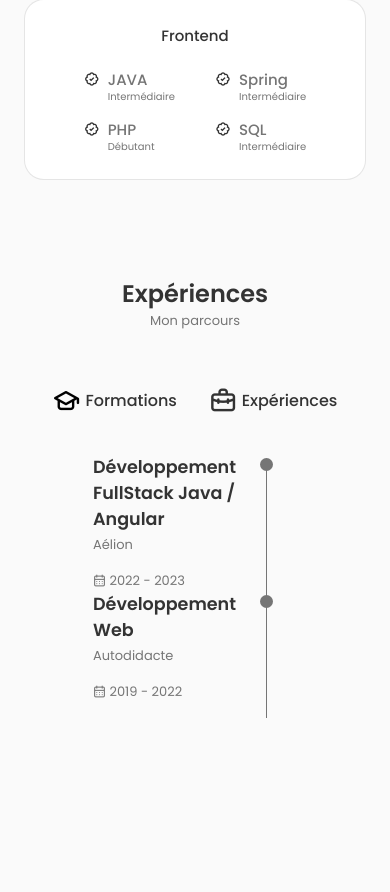
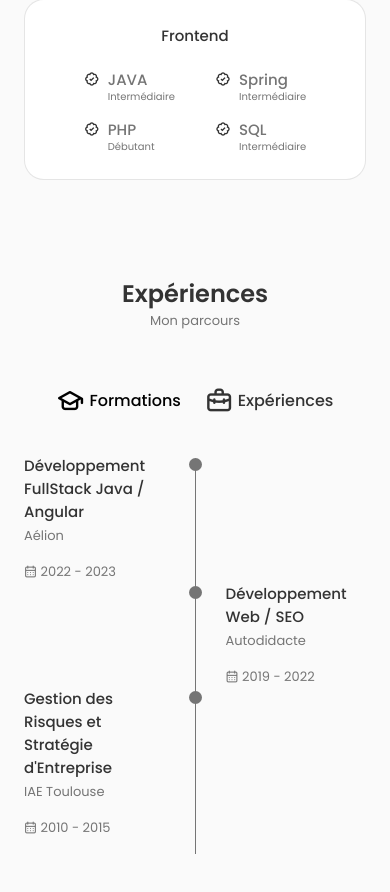
Before and after one commit to Madjerx/react-portfolio, a React (Create React App) app: page / in a window 390 px wide. Shown: the part 1816-2708 px from the top of the page. Before the commit the page ends 2630 px from the top, so only its background shows below. Built offline with nearby package versions, Linux system fonts and the light colour scheme.

Commit message:
end of experiences component

```diff
--- a/src/components/about/about.css
+++ b/src/components/about/about.css
@@ -85,7 +85,3 @@
     margin-bottom: 2rem;
   }
 }
-
-/* For small devices */
-@media screen and (max-width: 350px) {
-}
--- a/src/components/experiences/Experiences.jsx
+++ b/src/components/experiences/Experiences.jsx
@@ -1,7 +1,12 @@
-import React from "react";
+import React, { useState } from "react";
 import "./experiences.css";
 
 const Experiences = () => {
+  const [toggleState, setToggleState] = useState(1);
+
+  const toggleTab = (index) => {
+    setToggleState(index);
+  };
   return (
     <section className="exp section" id="about">
       <h2 className="section__title">Expériences</h2>
@@ -9,21 +14,41 @@ const Experiences = () => {
 
       <div className="exp__container container">
         <div className="exp__tabs">
-          <div className="exp__button button--flex">
-            <i className="uil uil-graduation-cap exp__active exp__icon"></i>{" "}
-            Formations
+          <div
+            className={
+              toggleState === 1
+                ? "exp__button exp__active button--flex"
+                : "exp__button button--flex"
+            }
+            onClick={() => toggleTab(1)}
+          >
+            <i className="uil uil-graduation-cap exp__icon"></i> Formations
           </div>
 
-          <div className="exp__button button--flex">
-            <i className="uil uil-briefcase-alt exp__icon"></i> Expériences
+          <div
+            className={
+              toggleState === 2
+                ? "exp__button exp__active button--flex"
+                : "exp__button button--flex"
+            }
+            onClick={() => toggleTab(2)}
+          >
+            <i className="uil uil-briefcase-alt exp__icon"></i>
+            Expériences
           </div>
         </div>
 
         <div className="exp__sections">
-          <div className="exp__content exp__content exp__content-active">
+          <div
+            className={
+              toggleState === 1
+                ? "exp__content exp__content-active"
+                : "exp__content"
+            }
+          >
             <div className="exp__data">
               <div>
-                <h3 className="exp__title>">
+                <h3 className="exp__title">
                   Développement FullStack Java / Angular
                 </h3>
                 <span className="exp__subtitle">Aélion</span>
@@ -39,11 +64,30 @@ const Experiences = () => {
             </div>
 
             <div className="exp__data">
+              <div></div>
+
               <div>
-                <h3 className="exp__title>">Développement Web</h3>
+                <span className="exp__rounder"></span>
+                <span className="exp__line"></span>
+              </div>
+
+              <div>
+                <h3 className="exp__title">Développement Web / SEO</h3>
                 <span className="exp__subtitle">Autodidacte</span>
                 <div className="exp__calender">
                   <i className="uil uil-calendar-alt"></i> 2019 - 2022
+                </div>
+              </div>
+            </div>
+
+            <div className="exp__data">
+              <div>
+                <h3 className="exp__title">
+                  Gestion des Risques et Stratégie d'Entreprise
+                </h3>
+                <span className="exp__subtitle">IAE Toulouse</span>
+                <div className="exp__calender">
+                  <i className="uil uil-calendar-alt"></i> 2010 - 2015
                 </div>
               </div>
 
@@ -54,10 +98,16 @@ const Experiences = () => {
             </div>
           </div>
 
-          <div className="exp__content">
+          <div
+            className={
+              toggleState === 2
+                ? "exp__content exp__content-active"
+                : "exp__content"
+            }
+          >
             <div className="exp__data">
               <div>
-                <h3 className="exp__title>">
+                <h3 className="exp__title">
                   Développeur FullStack Java / Angular
                 </h3>
                 <span className="exp__subtitle">Inetum</span>
@@ -73,19 +123,21 @@ const Experiences = () => {
             </div>
 
             <div className="exp__data">
+              <div></div>
+
               <div>
-                <h3 className="exp__title>">
+                <span className="exp__rounder"></span>
+                <span className="exp__line"></span>
+              </div>
+
+              <div>
+                <h3 className="exp__title">
                   Développeur Web et Consultant SEO
                 </h3>
                 <span className="exp__subtitle">Freelance</span>
                 <div className="exp__calender">
                   <i className="uil uil-calendar-alt"></i> 2019 - 2022
                 </div>
-              </div>
-
-              <div>
-                <span className="exp__rounder"></span>
-                <span className="exp__line"></span>
               </div>
             </div>
           </div>
--- a/src/components/experiences/experiences.css
+++ b/src/components/experiences/experiences.css
@@ -15,7 +15,6 @@
   margin: 0 1rem;
   cursor: pointer;
 }
-
 .exp__button:hover {
   color: var(--title-color-dark);
 }
@@ -79,3 +78,45 @@
   background-color: var(--text-color);
   transform: translate(6px, -7px);
 }
+
+
+
+/*=============== BREAKPOINTS ===============*/
+/* For large devices */
+@media screen and (max-width: 992px) {
+  .exp__container {
+    margin-left: auto;
+    margin-right: auto;
+  }
+}
+
+/* For medium devices */
+@media screen and (max-width: 768px) {
+  .exp__container {
+    margin-left: var(--mb-1-5);
+    margin-right: var(--mb-1-5);
+  }
+}
+
+@media screen and (max-width: 610px) {
+  .exp__sections {
+    grid-template-columns: initial;
+  }
+
+  .exp__button {
+    margin: 0 var(--mb-0-75);
+  }
+}
+
+/* For small devices */
+@media screen and (max-width: 350px) {
+  .exp__data {
+    gap: 0.5rem;
+  }
+
+  .exp__title {
+    font-size: var(--small-font-size);
+  }
+
+
+}
```
Lines whose indentation alone changed are shown as unchanged.
